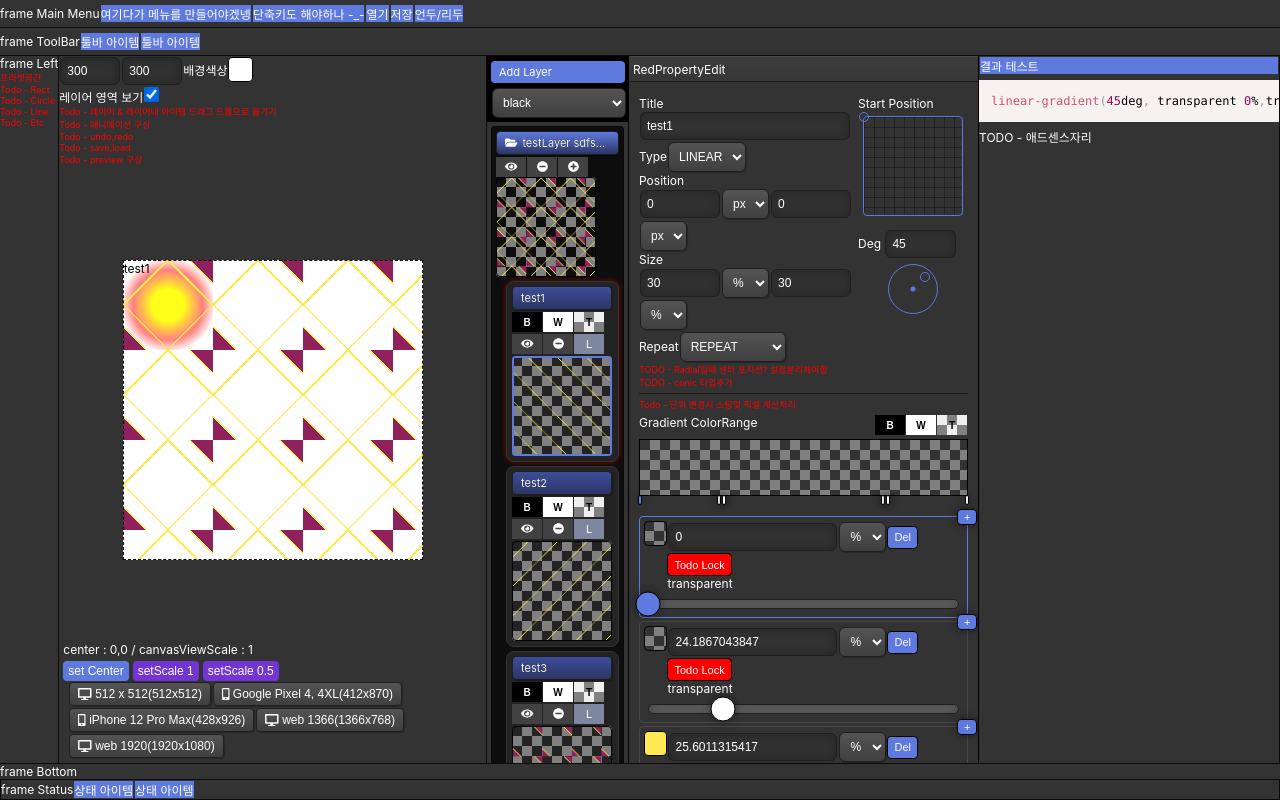
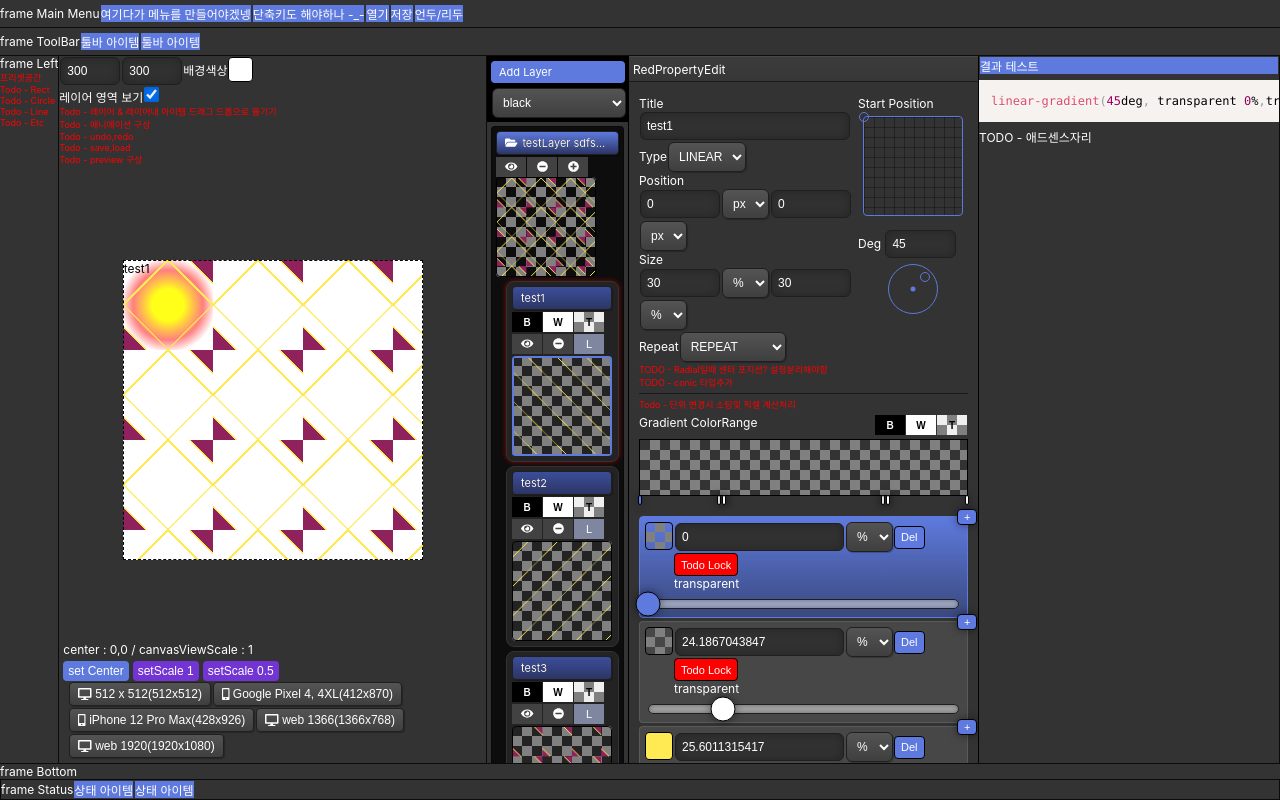
Before and after one commit to redcamel/RedGradient, a React (Create React App) app: page / in a window 1280 px wide. Built offline with nearby package versions, Linux system fonts and the light colour scheme.

Commit message:
- 아이템 활성과련련 버그수정

```diff
--- a/src/editor/property/RedGradientColorItem.jsx
+++ b/src/editor/property/RedGradientColorItem.jsx
@@ -28,18 +28,16 @@ const HD_move = e => {
     } else {
       targetColorData.range = percentX / 100 * targetContext.props.rootComponent.state.canvasInfo['width'];
     }
-
-
     targetContext.props.rootComponent.setState({});
     // console.log(tX);
   }
 };
 const HD_up = e => {
-  targetContext.props.HD_sort(e);
+  targetContext.props.HD_sort(targetColorData);
   window.removeEventListener('mousemove', HD_move);
   window.removeEventListener('mouseup', HD_up);
   requestAnimationFrame(() => {
-    targetContext.setState({activeIDX: targetContext.getIndex()});
+    targetContext.props.rootComponent.setState({})
     targetContext = null;
     targetColorData = null;
     targetRefBar = null;
@@ -78,6 +76,7 @@ class RedGradientColorItem extends React.Component {
         margin: '3px 0px',
         cursor: 'pointer',
         border: activeYn ? '1px solid #5e7ade' : '1px solid rgba(255,255,255,0.1)',
+        background: activeYn ? 'linear-gradient(#5e7ade, #3a497d)' : 'rgba(255,255,255,0.1)',
         borderRadius: '4px'
       }}
       onClick={() => this.props.HD_active(this.getIndex())}
@@ -98,12 +97,12 @@ class RedGradientColorItem extends React.Component {
       </button>
       <div style={{display: 'flex', padding: '4px 4px 0px',}}>
         <div
-          style={{  width: '25px', height: '25px'}}
+          style={{width: '28px', height: '28px',margin:'1px'}}
           className={'transparent_checker'}
         >
           <div style={{
             background: colorInfo,
-            width: '100%', height: '100%',
+            width: '28px', height: '28px',
             borderRadius: '4px', border: '1px solid #000',
             marginRight: '10px'
           }}
@@ -213,9 +212,9 @@ const style = {
   complete: {padding: '4px', background: '#5e7ade', cursor: 'pointer', textAlign: 'center'},
   line: {
     height: '10px',
-    background: 'rgba(255,255,255,0.25)',
+    background: 'rgba(255,255,255,0.5)',
     borderRadius: '5px',
-    boxShadow: 'rgba(0, 0, 0, 0.35) 0px 0px 10px inset',
+    boxShadow: 'rgba(0, 0, 0, 0.35) 0px 0px 5px inset',
     border: '1px solid rgb(31, 31, 31)'
   },
   add: {
```
Also changed, not shown: 6 other files (tests, documents, lock files or other folders).
